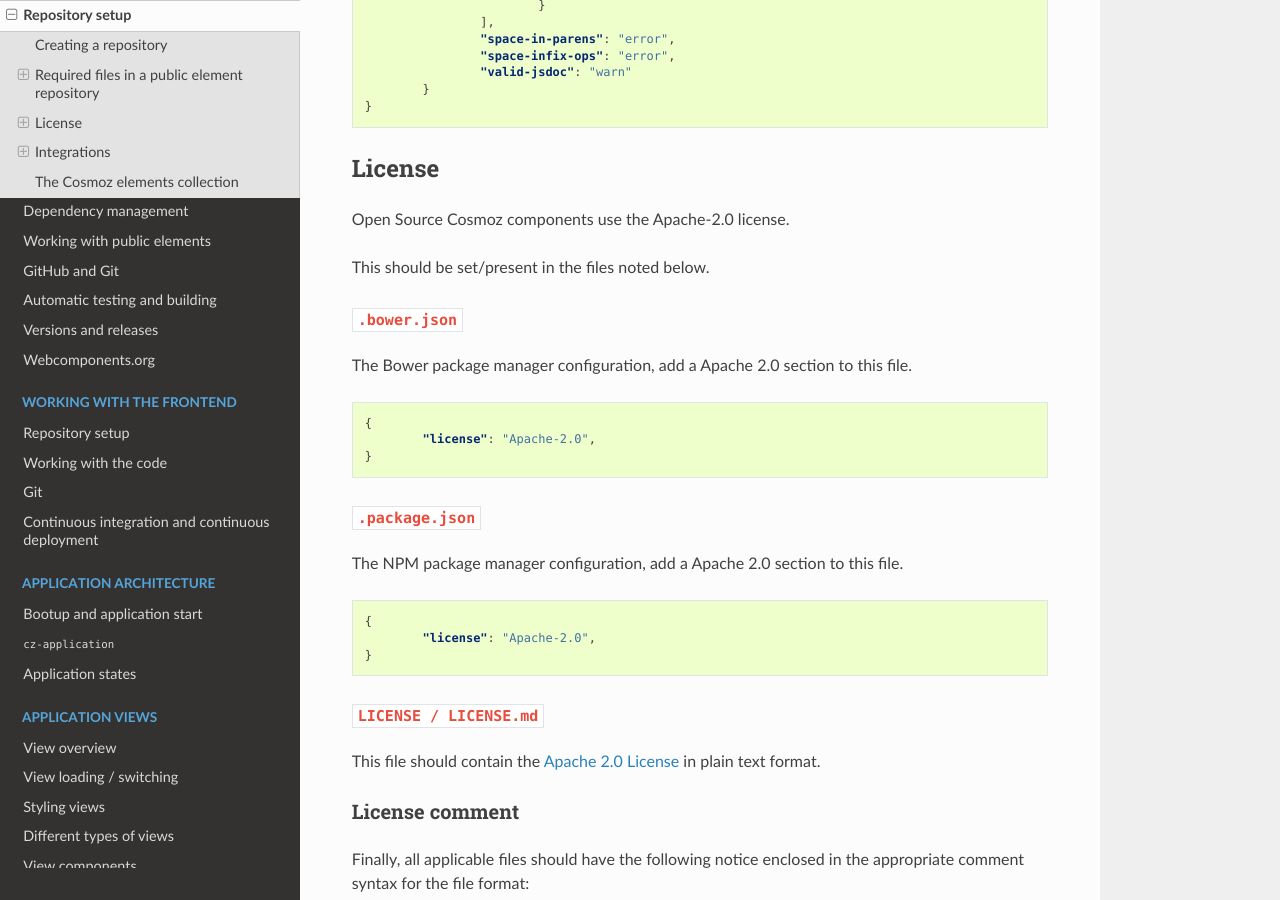
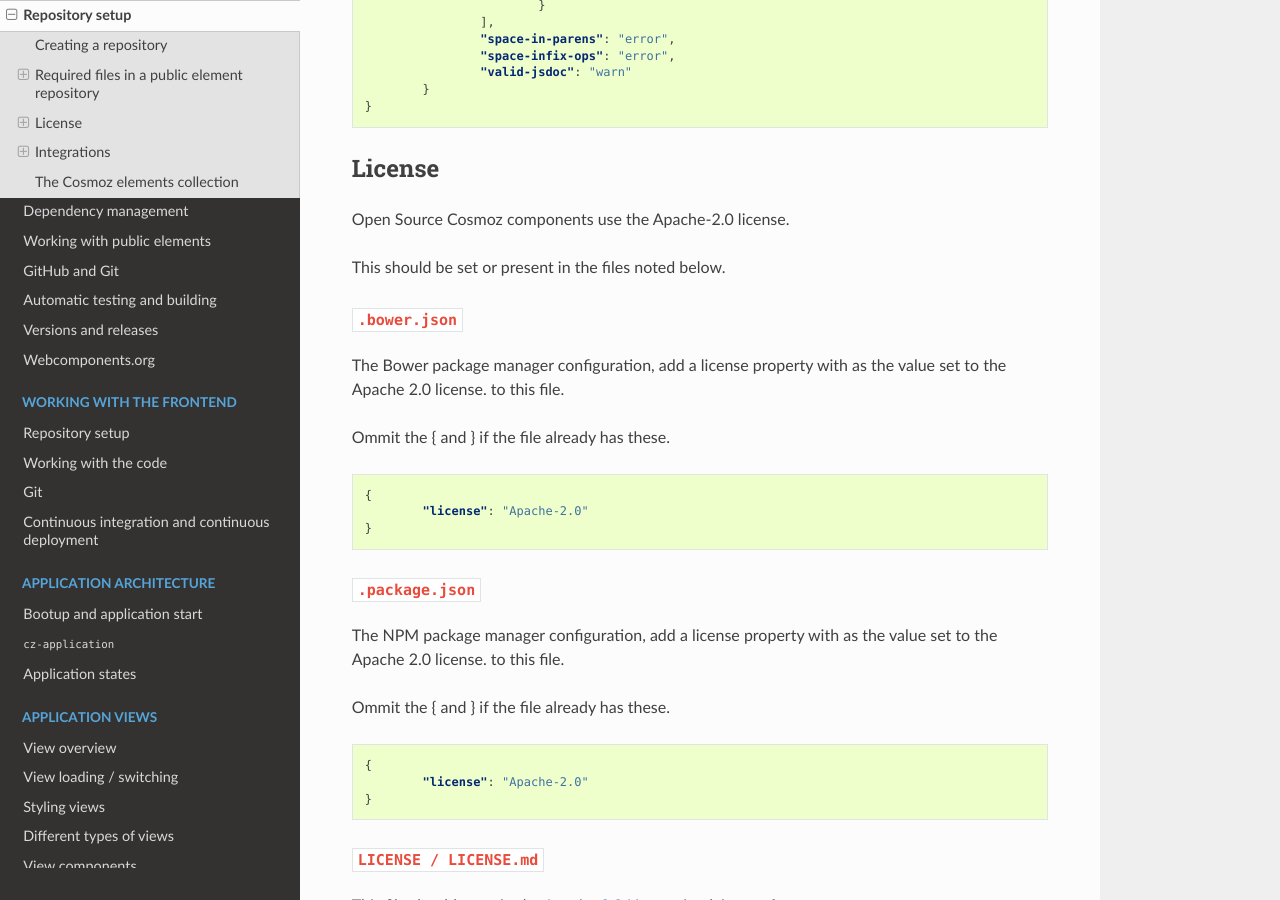
Before and after one commit to plumelo/cosmoz-frontend-rtd, a Sphinx documentation site: the page built from docs/public/10-repo-setup.rst, in a window 1280 px wide and 900 px high, scrolled down 3084 px. Built offline with Sphinx 7.4.7 and the Read the Docs theme 2.0.0, drawn with Linux system fonts in a browser that asks for light colours; some of the changed text lies outside the part shown.

Commit message:
docs/public/10-repo-setup, clarifications.

```diff
--- a/docs/public/10-repo-setup.rst
+++ b/docs/public/10-repo-setup.rst
@@ -6,7 +6,7 @@ Creating a repository
 
 Public elements need to have their own repositories on GitHub.
 
-Make sure to create it under the https://github.com/Neovici organization
+Make sure to create it under the https://github.com/Neovici organization.
 
 .. _github-readme:
 
@@ -182,28 +182,32 @@ License
 
 Open Source Cosmoz components use the Apache-2.0 license.
 
-This should be set/present in the files noted below.
+This should be set or present in the files noted below.
 
 :file:`.bower.json`
 ~~~~~~~~~~~~~~~~~~~
 
-The Bower package manager configuration, add a Apache 2.0 section to this file.
+The Bower package manager configuration, add a license property with as the value set to the Apache 2.0 license. to this file.
+
+Ommit the { and } if the file already has these.
 
 .. code-block:: json
 
 	{
-		"license": "Apache-2.0",
+		"license": "Apache-2.0"
 	}
 
 :file:`.package.json`
 ~~~~~~~~~~~~~~~~~~~~~
 
-The NPM package manager configuration, add a Apache 2.0 section to this file.
+The NPM package manager configuration, add a license property with as the value set to the Apache 2.0 license. to this file.
+
+Ommit the { and } if the file already has these.
 
 .. code-block:: json
 
 	{
-		"license": "Apache-2.0",
+		"license": "Apache-2.0"
 	}
 
 :file:`LICENSE / LICENSE.md`
```
